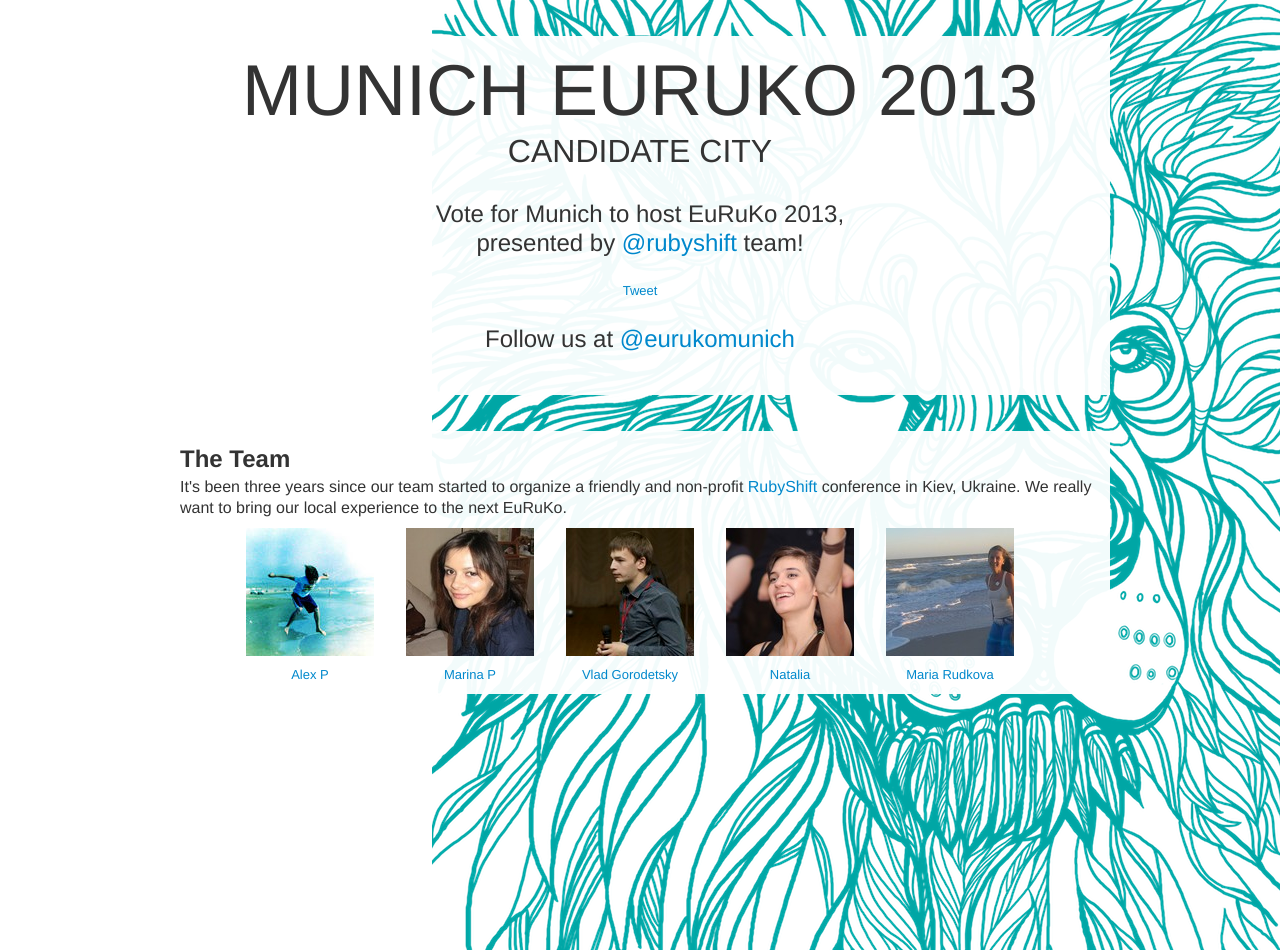
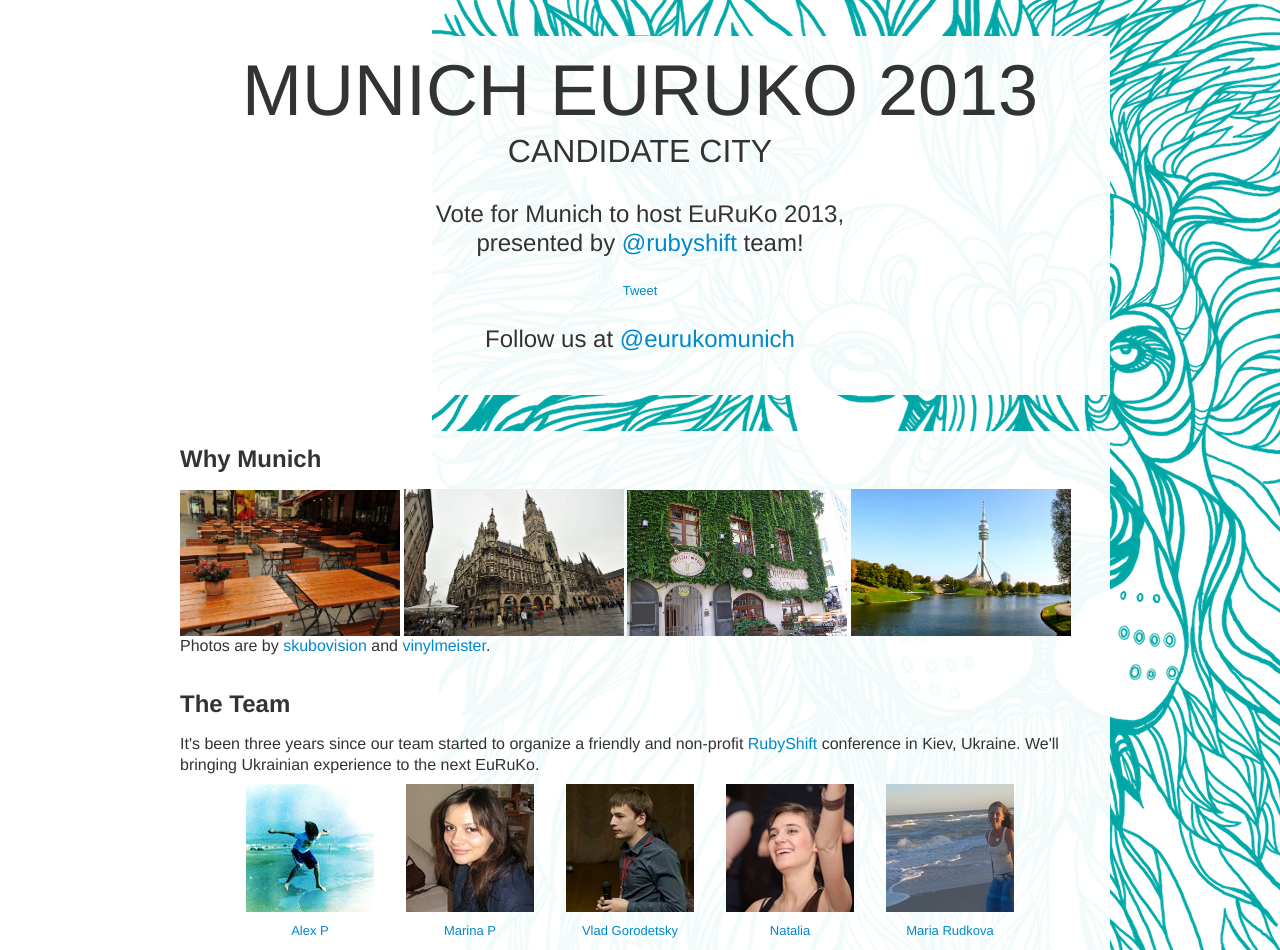
Before and after one commit to rubyshift/eurukomunich, a Jekyll site: the page built from index.html, in a window 1280 px wide. Built offline with Jekyll 4.4.1, drawn with Linux system fonts in a browser that asks for light colours; some web fonts are replaced; comment, search, counter and statistics services are not loaded.

Commit message:
Add photos of Munich

```diff
--- a/assets/stylesheets/screen.css
+++ b/assets/stylesheets/screen.css
@@ -38,7 +38,9 @@
 .masthead h2 { font-size: 32px; margin-top: -1.1em; font-weight:300; }
 .masthead p { font-size: 24px; line-height: 1.231em; margin:1em 0; }
 
+.row h2 { margin-bottom:0.5em; }
 .row p { font-size: 16px; line-height: 1.3em; }
+.row li { font-size: 16px; line-height: 1.5em; }
 
 .whitened { background: rgba(255, 255, 255, 0.95); }
 .whitened .wrapper { padding: 10px; }
--- a/index.html
+++ b/index.html
@@ -1,5 +1,5 @@
 ---
-title: Title
+title: Vote for Munich to host EuRuKo in 2013
 layout: default
 ---
 
@@ -22,9 +22,22 @@
 <div class='row'>
   <div class='span12 whitened'>
     <div class='wrapper'>
+      <h2>Why Munich</h2>
+      <img src="/assets/images/muc1.jpg" style="width:220px;">
+      <img src="/assets/images/muc2.jpg" style="width:220px;">
+      <img src="/assets/images/muc5.jpg" style="width:220px;">
+      <img src="/assets/images/muc4.jpg" style="width:220px;">
+      <p>Photos are by <a href="http://flickr.com/photos/skubovision">skubovision</a> and <a href="http://www.flickr.com/photos/47603382@N08/">vinylmeister</a>.</p>
+    </div>
+  </div>
+</div>
+
+<div class='row'>
+  <div class='span12 whitened'>
+    <div class='wrapper'>
       <h2>The Team</h2>
       <p>
-        It's been three years since our team started to organize a friendly and non-profit <a href="http://rubyshift.org">RubyShift</a> conference in Kiev, Ukraine. We really want to bring our local experience to the next EuRuKo.
+        It's been three years since our team started to organize a friendly and non-profit <a href="http://rubyshift.org">RubyShift</a> conference in Kiev, Ukraine. We'll bringing Ukrainian experience to the next EuRuKo.
       </p>
       <div class="row team">
         <div class="span2 teammate">
```
Also changed, not shown: assets/images/muc1.jpg (added), assets/images/muc2.jpg (added), assets/images/muc4.jpg (added), assets/images/muc5.jpg (added).
